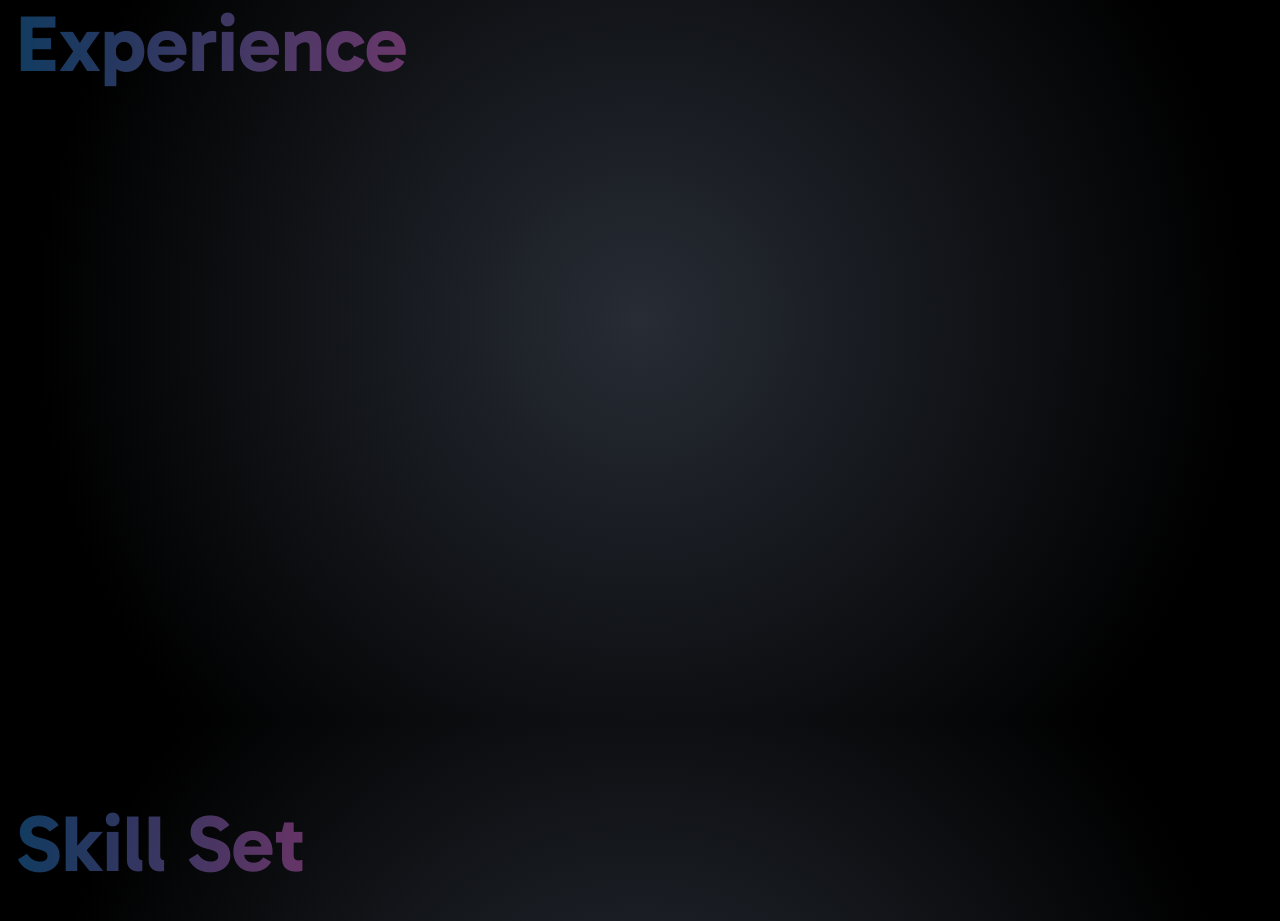
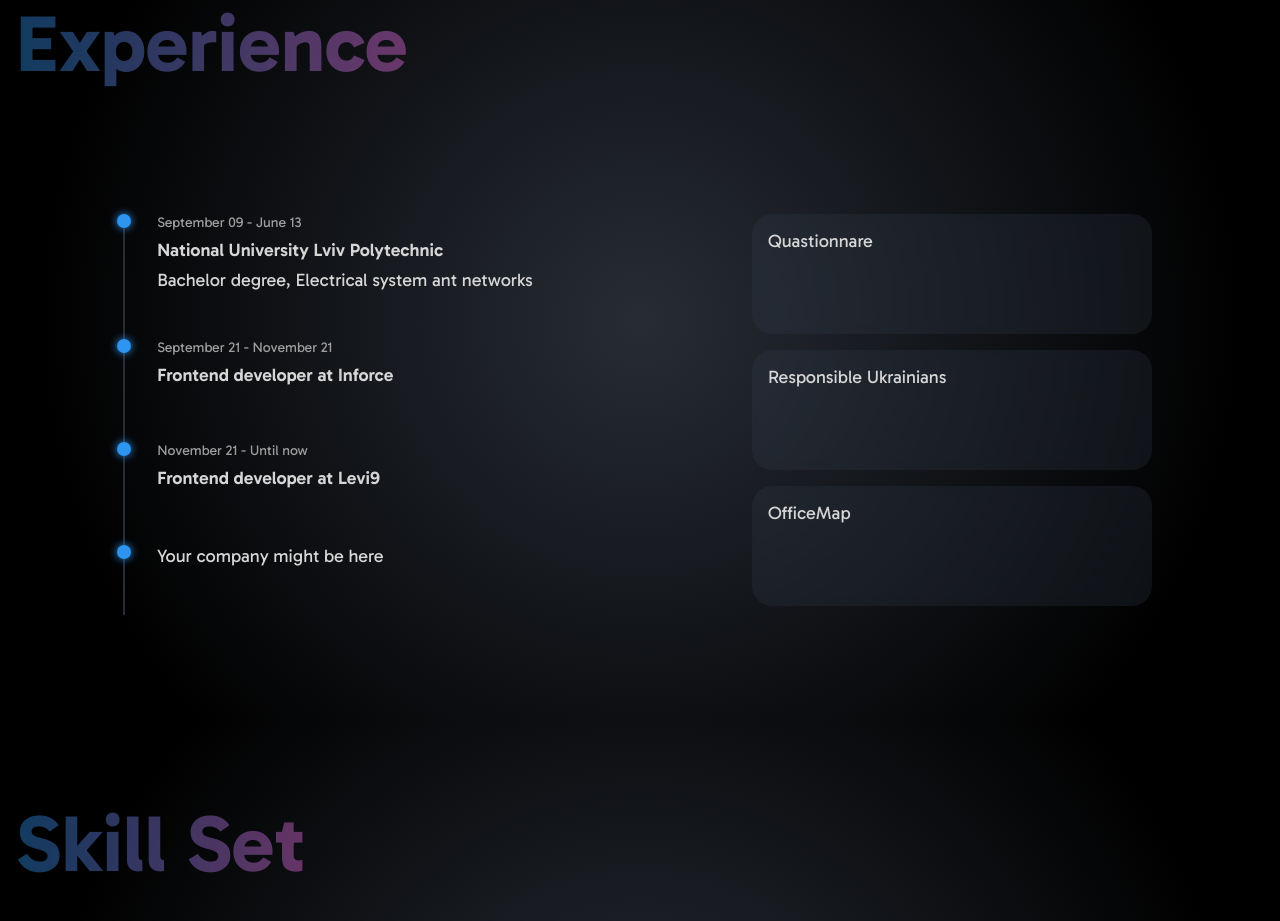
Before and after one commit to BohdanOmelianec/bohdan_omelianets.github.io, a React (Create React App) app: page / in a window 1280 px wide. Shown: the part 1680-2601 px from the top of the page. Built offline with nearby package versions, Linux system fonts and the light colour scheme; the HTML template or start-up script is replaced by a standard one.

Commit message:
start experience section

```diff
--- a/src/components/Contants/index.tsx
+++ b/src/components/Contants/index.tsx
@@ -7,7 +7,7 @@
 const Contacts = () => {
   return (
     <Container as="section">
-      <ImageBackground src={bg} />
+      <ImageBackground src={bg} alt="Background image with two hands touching" />
       <SectionTitle className="title">Let's keep in touch</SectionTitle>
       <Content>
         <Paragraph>
--- a/src/components/Experience/Experience.styled.tsx
+++ b/src/components/Experience/Experience.styled.tsx
@@ -1,8 +1,74 @@
 import styled from "styled-components";
 
-export const HeroTitle = styled.h2`
-  background: var(--gradient);
-  -webkit-background-clip: text;
-  color: transparent;
-  display: inline-block;
+export const ContainerWrapper = styled.div`
+  flex-grow: 1;
+  display: grid;
+  grid-template-columns: repeat(2, 1fr);
+  align-content: center;
+  justify-items: center;
+
+  // @media(max-width: 768px) {
+  //   display: flex;
+  //   flex-direction: column-reverse;
+  //   align-items: center;
+  //   justify-content: flex-end;
+  //   gap: 2rem;
+  // }
 `;
+
+export const DivRoad = styled.div`
+
+`;
+
+export const ListItem = styled.li`
+  border-left: 2px solid var(--lightGray);
+  padding: 0 0 3rem 2rem;
+  font-size: 1.125rem;
+  display: flex;
+  flex-direction: column;
+  gap: .5rem;
+
+  position: relative;
+
+  &:before {
+    content: "";
+    position: absolute;
+    top: 0;
+    left: 0;
+    width: 14px;
+    height: 14px;
+    transform: translateX(calc(-50% - 1px));
+    background: var(--accentBlue);
+    border-radius: 100%;
+    box-shadow: 0 0 8px 0 var(--accentBlue);
+  }
+
+  & span.period {
+    font-size: .875rem;
+    color: var(--textGray);
+  }
+
+  & span.position {
+    font-family: GabaritoSemiBold;
+    // color: var(--textGray);
+  }
+`;
+
+export const DivProjects = styled.div`
+  height: 100%;
+  width: 100%;
+  display: flex;
+  flex-direction: column;
+  gap: 1rem;
+`;
+
+export const ProjectCard = styled.div`
+  width: clamp(300px, 100%, 400px);
+  height: 120px;
+  margin-inline: auto;
+  background: var(--glacier);
+  backdrop-filter: blur(5px);
+  border-radius: 1.25rem;
+  font-size: 1.125rem;
+  padding: 1rem;
+`;
--- a/src/components/Experience/index.tsx
+++ b/src/components/Experience/index.tsx
@@ -1,19 +1,60 @@
-
-import styled from "styled-components";
-// import {
-
-// } from "./Experience.styled";
+import {
+  ContainerWrapper,
+  DivRoad,
+  DivProjects,
+  ListItem,
+  ProjectCard,
+} from "./Experience.styled";
 import { Container } from "components/Container/Container.styled";
 import { SectionTitle } from "components/ui/SectionTitle";
-
 
 const Experience = () => {
   return (
     <Container as="section">
-      {/* <CodeTitle textContent="Experience" /> */}
-      <SectionTitle className="title">
-        Experience
-      </SectionTitle>
+      <SectionTitle className="title">Experience</SectionTitle>
+      <ContainerWrapper>
+        <DivRoad>
+          <ul>
+            <ListItem>
+              {/* <div> */}
+                <span className="period">September 09 - June 13</span>
+                <span className="position">National University Lviv Polytechnic</span>
+                <div className="short_text">Bachelor degree, Electrical system ant networks</div>
+              {/* </div> */}
+            </ListItem>
+            <ListItem>
+              {/* <div> */}
+                <span className="period">September 21 - November 21</span>
+                <span className="position">Frontend developer at Inforce</span>
+                <div className="short_text"></div>
+              {/* </div> */}
+            </ListItem>
+            <ListItem>
+              {/* <div> */}
+                <span className="period">November 21 - Until now</span>
+                <span className="position">Frontend developer at Levi9</span>
+                <div className="short_text"></div>
+              {/* </div> */}
+            </ListItem>
+            <ListItem>
+              {/* <div> */}
+                <div className="Position">Your company might be here</div>
+              {/* </div> */}
+            </ListItem>
+          </ul>
+        </DivRoad>
+        <DivProjects>
+          <ProjectCard>
+            <div>Quastionnare</div>
+          </ProjectCard>
+          <ProjectCard>
+            <div>Responsible Ukrainians</div>
+          </ProjectCard>
+          <ProjectCard>
+            <div>OfficeMap</div>
+          </ProjectCard>
+        </DivProjects>
+      </ContainerWrapper>
     </Container>
   );
 };
--- a/src/components/Hero/index.tsx
+++ b/src/components/Hero/index.tsx
@@ -11,7 +11,7 @@
     <HeroWrapper as="section">
       <ContentBlock />
       <HeroImage>
-        <Image src={photo} />
+        <Image src={photo} alt="Bohdan photo" />
       </HeroImage>
     </HeroWrapper>
   );
```
